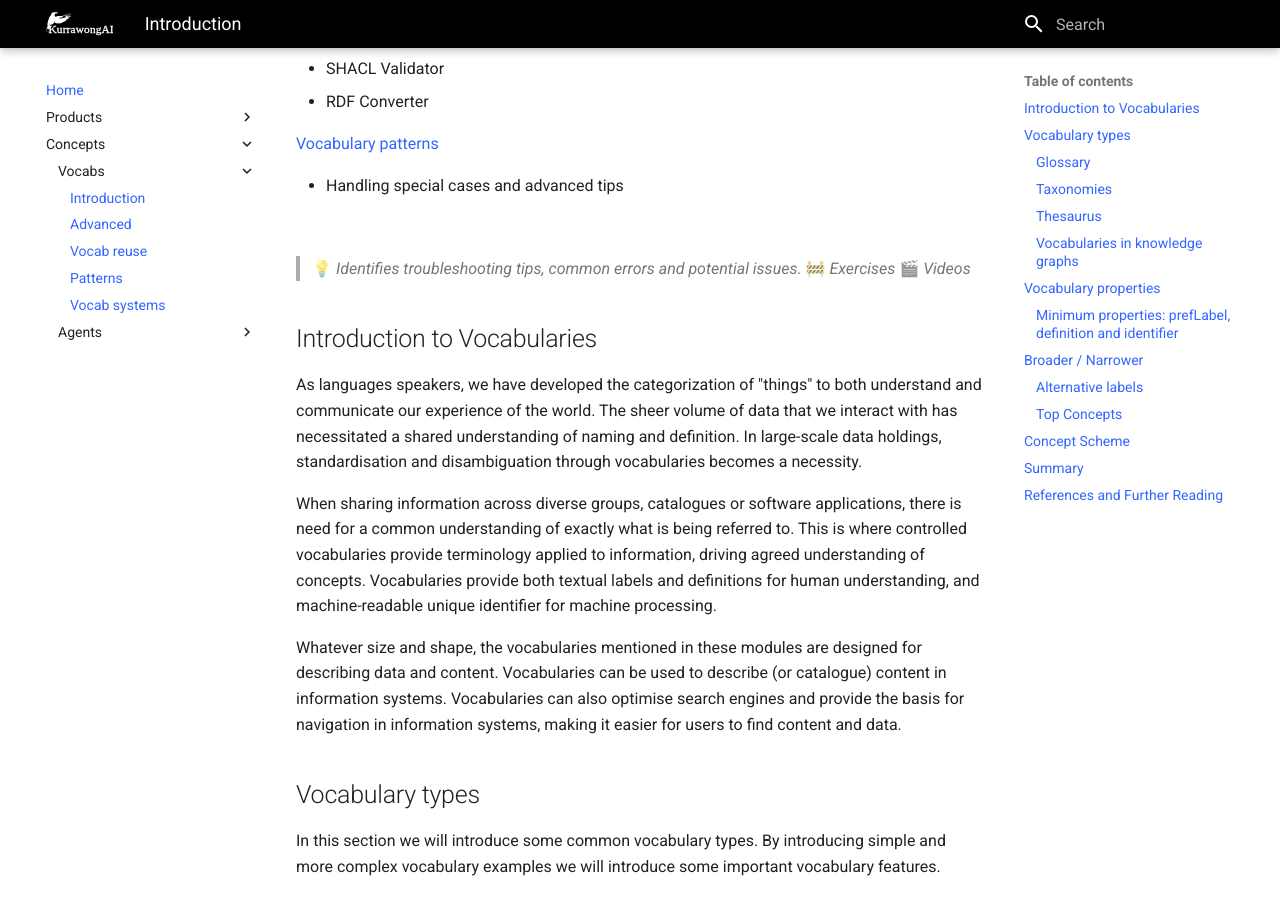
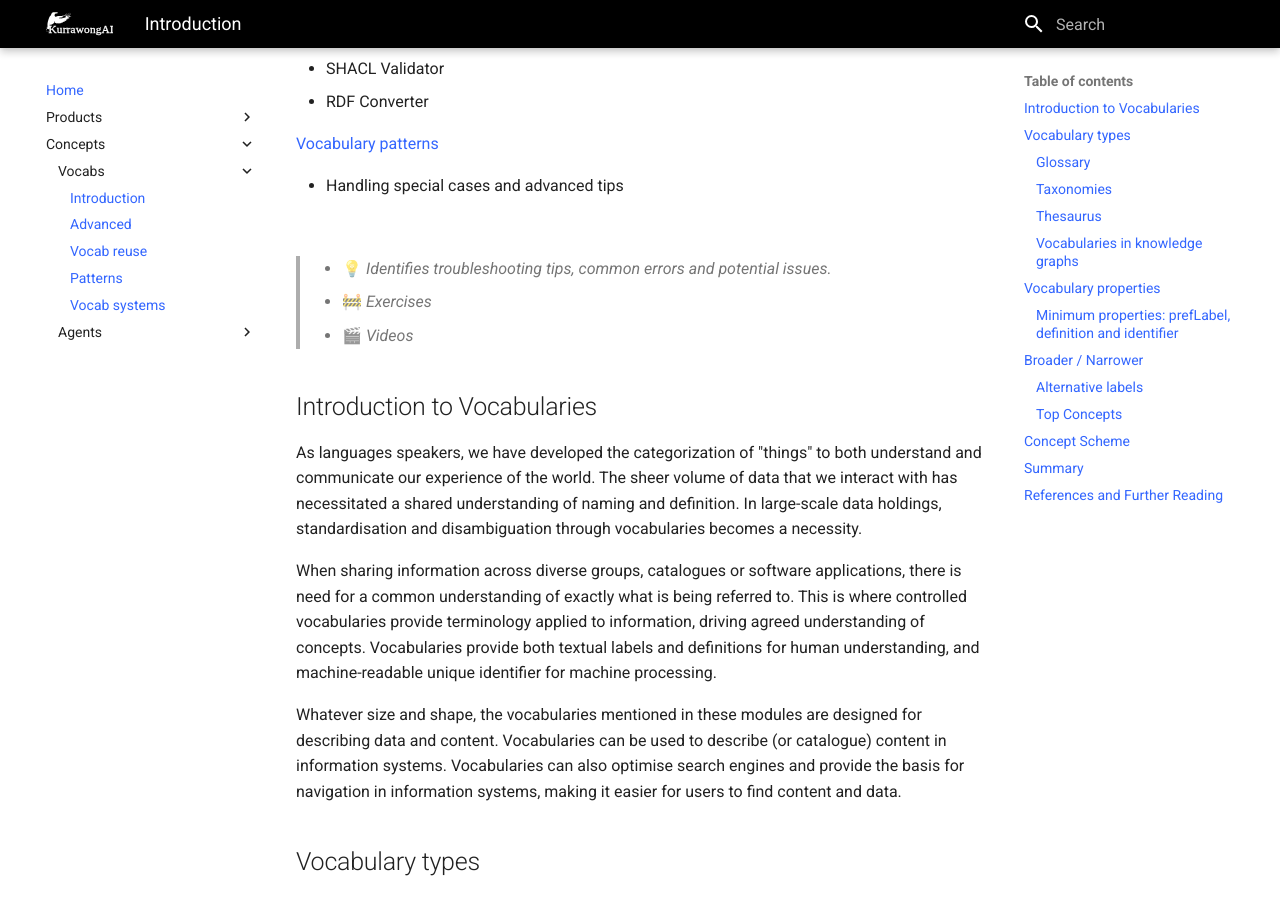
Before and after one commit to Kurrawong/docs, an MkDocs documentation site: the page built from docs/concepts/vocabs/introduction.md, in a window 1280 px wide and 900 px high, scrolled down 802 px. Built offline with MkDocs 1.6.1 and Material for MkDocs 9.7.7, drawn with Linux system fonts in a browser that asks for light colours.

```diff
--- a/docs/concepts/vocabs/introduction.md
+++ b/docs/concepts/vocabs/introduction.md
@@ -33,9 +33,9 @@ This is the first in a series of modules that range from introductory guidance,
 
 <br>
 
-> 💡 _Identifies troubleshooting tips, common errors and potential issues._
-> 🚧 _Exercises_
-> 🎬 _Videos_
+> - 💡 _Identifies troubleshooting tips, common errors and potential issues._
+> - 🚧 _Exercises_
+> - 🎬 _Videos_
 
 ## Introduction to Vocabularies
 
```
